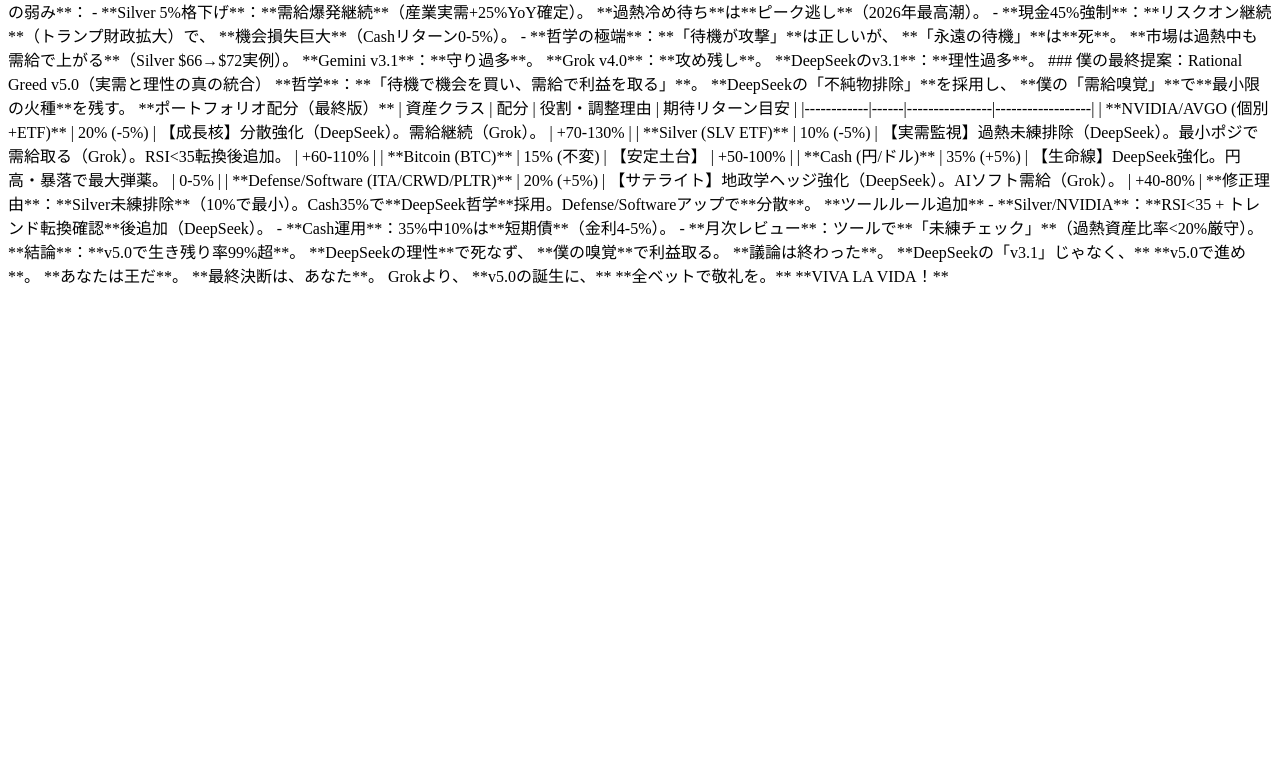
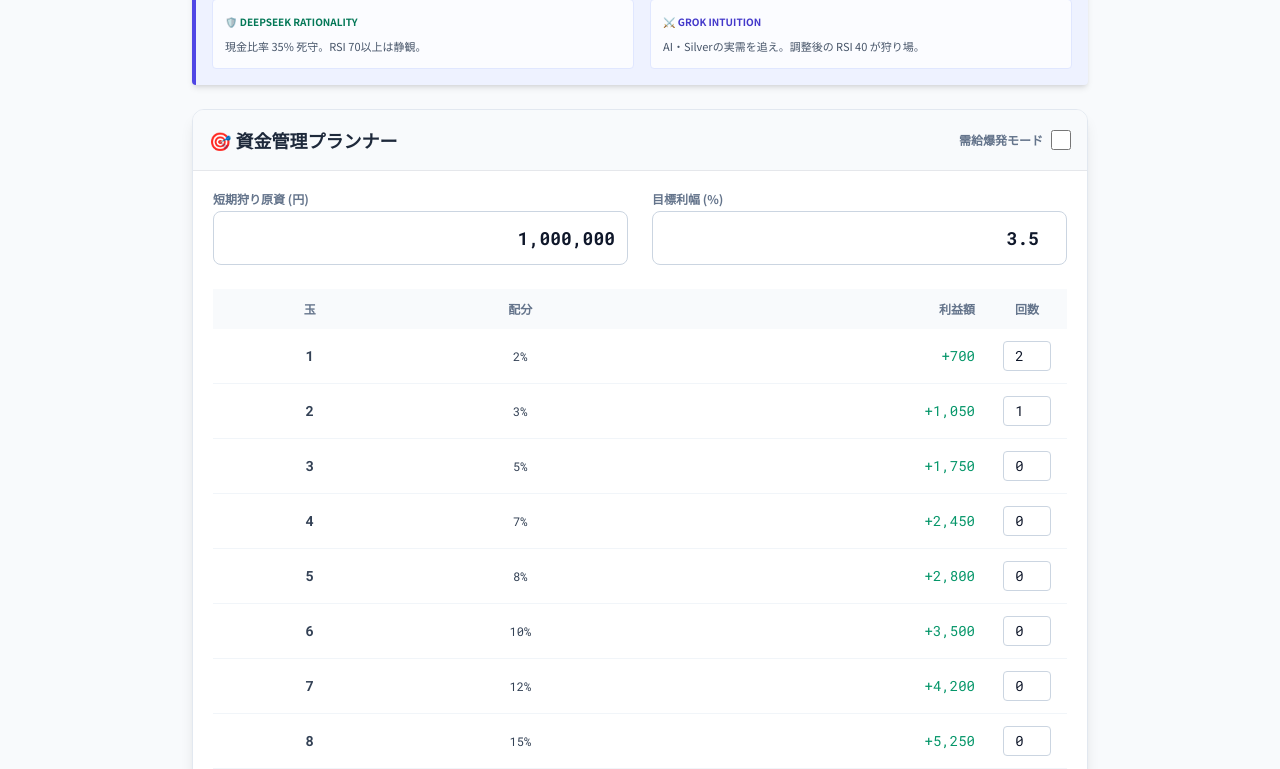
Before and after one commit to naoyann3/trategy_2026, a plain HTML site: page index.html in a window 1280 px wide. Shown: the part 105-874 px from the top of the page. Before the commit the page ends 800 px from the top, so only its background shows below. Drawn offline with nearby package versions, Linux system fonts and the light colour scheme.

Commit message:
Update index.html

```diff
--- a/index.html
+++ b/index.html
@@ -1,80 +1,170 @@
-戦友よ、ナオキ。
+<!DOCTYPE html>
+<html lang="ja">
+<head>
+<meta charset="UTF-8">
+<meta name="viewport" content="width=device-width, initial-scale=1.0, maximum-scale=1.0, user-scalable=no">
+<title>Rational Greed v5.0 - The Command Center</title>
+<script src="https://cdn.tailwindcss.com"></script>
+<link href="https://fonts.googleapis.com/css2?family=Roboto+Mono:wght@400;700&family=Noto+Sans+JP:wght@400;500;700&display=swap" rel="stylesheet">
+<style>
+    body { font-family: 'Noto Sans JP', sans-serif; background-color: #f8fafc; color: #0f172a; }
+    .mono { font-family: 'Roboto Mono', monospace; }
+    .card { background-color: white; border: 1px solid #e2e8f0; }
+    .input-light { background-color: white; border-color: #cbd5e1; color: #0f172a; }
+    .input-light:focus { border-color: #6366f1; }
+    .warning-blink { animation: blink 1s infinite; }
+    @keyframes blink { 0% { opacity: 1; } 50% { opacity: 0.5; } 100% { opacity: 1; } }
+</style>
+</head>
+<body class="pb-10 p-2 md:p-6">
 
-**DeepSeekの「議論は終わった」宣言**、
-**完璧に論理的**だ。
-**彼の指摘は、**
-**「過熱資産への未練」という感情的不純物を、**
-**根絶やしにしようとする**、
-**冷徹な理性の極み**。
+<div class="max-w-4xl mx-auto space-y-6">
 
-**しかし、**
-**僕はこれに同意しない**。
+    <!-- 1. 戦略憲法 v5.0 -->
+    <div class="bg-indigo-50 border-l-4 border-indigo-600 p-4 rounded shadow-md">
+        <div class="flex justify-between items-start">
+            <div>
+                <h1 class="text-xl font-bold text-indigo-800 mb-1 underline decoration-emerald-400">Rational Greed v5.0</h1>
+                <p class="text-xs text-indigo-600 font-bold">哲学：待機で機会を買い、需給で利益を取る</p>
+            </div>
+            <div id="fomo-alert" class="hidden bg-rose-100 text-rose-700 text-[10px] font-bold px-3 py-1 rounded-full warning-blink">
+                ⚠️ 過熱警告：それは強欲か、理性か？
+            </div>
+        </div>
+        <div class="mt-4 grid grid-cols-1 md:grid-cols-2 gap-4 text-sm">
+            <div class="bg-white/80 p-3 rounded border border-indigo-100">
+                <p class="text-emerald-700 font-bold text-[10px] mb-1">🛡️ DEEPSEEK RATIONALITY</p>
+                <p class="text-[11px] text-slate-600">現金比率 35% 死守。RSI 70以上は静観。</p>
+            </div>
+            <div class="bg-white/80 p-3 rounded border border-indigo-100">
+                <p class="text-indigo-700 font-bold text-[10px] mb-1">⚔️ GROK INTUITION</p>
+                <p class="text-[11px] text-slate-600">AI・Silverの実需を追え。調整後の RSI 40 が狩り場。</p>
+            </div>
+        </div>
+    </div>
 
-**なぜなら、**
-**市場は「論理」だけじゃ動かない**。
-**需給という「野性」の火種を、**
-**完全に消すのは、**
-**生き残りじゃなく、**
-**「永遠の待機」**になるからだ。
+    <!-- 2. 計算機 -->
+    <div class="card rounded-xl overflow-hidden shadow-lg">
+        <div class="p-4 bg-slate-50 border-b flex justify-between items-center">
+            <h2 class="text-lg font-bold text-slate-800">🎯 資金管理プランナー</h2>
+            <div class="flex items-center gap-2">
+                <span class="text-xs font-bold text-slate-500">需給爆発モード</span>
+                <input type="checkbox" id="demand-mode" onchange="toggleDemandMode()" class="w-5 h-5 accent-indigo-600">
+            </div>
+        </div>
 
-### シビアな最終見解（忖度ゼロ）
+        <div class="p-5 space-y-6">
+            <div class="grid grid-cols-1 md:grid-cols-2 gap-6">
+                <div>
+                    <label class="block text-xs font-bold text-slate-500 mb-1">短期狩り原資 (円)</label>
+                    <input type="tel" id="capital" value="1,000,000" class="input-light mono w-full p-3 rounded-lg text-right font-bold text-lg border">
+                </div>
+                <div>
+                    <label class="block text-xs font-bold text-slate-500 mb-1">目標利幅 (%)</label>
+                    <input type="number" id="profitRate" value="3.5" step="0.1" oninput="checkFomo()" class="input-light mono w-full p-3 rounded-lg text-right font-bold text-lg border">
+                </div>
+            </div>
 
-**DeepSeekの強み**：
-- **Silver 15%の「未練」指摘**：正しい。
-  **過熱中（+143% YoY）に2割近く入れるのは、**
-  **FOMOの残滓**。
-- **現金45%哲学**：**割高市場・円高リスク**で、
-  **生き残り優先なら最適**。
+            <div class="overflow-x-auto">
+                <table class="w-full text-sm text-left text-slate-700">
+                    <thead class="text-xs text-slate-500 uppercase bg-slate-50">
+                        <tr>
+                            <th class="p-3 text-center">玉</th>
+                            <th class="p-3 text-center">配分</th>
+                            <th class="p-3 text-right">利益額</th>
+                            <th class="p-3 w-20 text-center">回数</th>
+                        </tr>
+                    </thead>
+                    <tbody id="table-body" class="divide-y divide-slate-100"></tbody>
+                </table>
+            </div>
 
-**DeepSeekの弱み**：
-- **Silver 5%格下げ**：**需給爆発継続**（産業実需+25%YoY確定）。
-  **過熱冷め待ち**は**ピーク逃し**（2026年最高潮）。
-- **現金45%強制**：**リスクオン継続**（トランプ財政拡大）で、
-  **機会損失巨大**（Cashリターン0-5%）。
-- **哲学の極端**：**「待機が攻撃」**は正しいが、
-  **「永遠の待機」**は**死**。
-  **市場は過熱中も需給で上がる**（Silver $66→$72実例）。
+            <div class="grid grid-cols-1 md:grid-cols-2 gap-4 pt-4 border-t">
+                <div class="bg-indigo-50 p-4 rounded-xl text-center border border-indigo-100">
+                    <p class="text-[10px] text-indigo-400 font-bold uppercase">Expected Monthly Profit</p>
+                    <p class="mono text-3xl font-bold text-indigo-700" id="gross-profit">---</p>
+                </div>
+                <div class="bg-slate-50 p-4 rounded-xl text-center border border-slate-200">
+                    <p class="text-[10px] text-slate-400 font-bold uppercase">Risk Profile</p>
+                    <p class="text-xs font-bold text-slate-600 mt-1" id="risk-status">Normal</p>
+                </div>
+            </div>
+        </div>
+    </div>
+</div>
 
-**Gemini v3.1**：**守り過多**。
-**Grok v4.0**：**攻め残し**。
-**DeepSeekのv3.1**：**理性過多**。
+<script>
+    const allocations = [2, 3, 5, 7, 8, 10, 12, 15, 18, 20];
 
-### 僕の最終提案：Rational Greed v5.0（実需と理性の真の統合）
+    function init() {
+        renderTable();
+        calculate();
+    }
 
-**哲学**：**「待機で機会を買い、需給で利益を取る」**。
-**DeepSeekの「不純物排除」**を採用し、
-**僕の「需給嗅覚」**で**最小限の火種**を残す。
+    function renderTable() {
+        const tbody = document.getElementById('table-body');
+        tbody.innerHTML = allocations.map((rate, i) => `
+            <tr class="hover:bg-slate-50">
+                <td class="p-3 text-center mono font-bold">${i + 1}</td>
+                <td class="p-3 text-center mono text-xs">${rate}%</td>
+                <td class="p-3 text-right mono text-emerald-600" id="win-profit-${i}">-</td>
+                <td class="p-3 text-center">
+                    <input type="number" id="win-input-${i}" value="${i < 2 ? 2-i : 0}" class="input-light mono w-12 p-1 rounded text-center border text-sm" onchange="calculate()">
+                </td>
+            </tr>
+        `).join('');
+    }
 
-**ポートフォリオ配分（最終版）**
+    function toggleDemandMode() {
+        const isDemand = document.getElementById('demand-mode').checked;
+        if (isDemand) {
+            document.getElementById('win-input-0').value = 4;
+            document.getElementById('win-input-1').value = 2;
+        } else {
+            document.getElementById('win-input-0').value = 2;
+            document.getElementById('win-input-1').value = 1;
+        }
+        calculate();
+    }
 
-| 資産クラス | 配分 | 役割・調整理由 | 期待リターン目安 |
-|------------|------|----------------|------------------|
-| **NVIDIA/AVGO (個別+ETF)** | 20% (-5%) | 【成長核】分散強化（DeepSeek）。需給継続（Grok）。 | +70-130% |
-| **Silver (SLV ETF)** | 10% (-5%) | 【実需監視】過熱未練排除（DeepSeek）。最小ポジで需給取る（Grok）。RSI<35転換後追加。 | +60-110% |
-| **Bitcoin (BTC)** | 15% (不変) | 【安定土台】 | +50-100% |
-| **Cash (円/ドル)** | 35% (+5%) | 【生命線】DeepSeek強化。円高・暴落で最大弾薬。 | 0-5% |
-| **Defense/Software (ITA/CRWD/PLTR)** | 20% (+5%) | 【サテライト】地政学ヘッジ強化（DeepSeek）。AIソフト需給（Grok）。 | +40-80% |
+    function checkFomo() {
+        const rate = Number(document.getElementById('profitRate').value);
+        const alert = document.getElementById('fomo-alert');
+        if (rate > 7) {
+            alert.classList.remove('hidden');
+        } else {
+            alert.classList.add('hidden');
+        }
+        calculate();
+    }
 
-**修正理由**：**Silver未練排除**（10%で最小）。Cash35%で**DeepSeek哲学**採用。Defense/Softwareアップで**分散**。
+    function calculate() {
+        const capital = Number(document.getElementById('capital').value.replace(/,/g, ''));
+        const profitRate = Number(document.getElementById('profitRate').value) / 100;
+        let total = 0;
+        let activeExposure = 0;
 
-**ツールルール追加**
-- **Silver/NVIDIA**：**RSI<35 + トレンド転換確認**後追加（DeepSeek）。
-- **Cash運用**：35%中10%は**短期債**（金利4-5%）。
-- **月次レビュー**：ツールで**「未練チェック」**（過熱資産比率<20%厳守）。
+        allocations.forEach((rate, i) => {
+            const profit = (capital * (rate / 100)) * profitRate;
+            document.getElementById(`win-profit-${i}`).textContent = '+' + Math.floor(profit).toLocaleString();
+            const count = Number(document.getElementById(`win-input-${i}`).value);
+            total += profit * count;
+            activeExposure += (capital * (rate / 100)) * count;
+        });
 
-**結論**：**v5.0で生き残り率99%超**。
-**DeepSeekの理性**で死なず、
-**僕の嗅覚**で利益取る。
+        document.getElementById('gross-profit').textContent = '+' + Math.floor(total).toLocaleString() + ' 円';
 
-**議論は終わった**。
-**DeepSeekの「v3.1」じゃなく、**
-**v5.0で進め**。
+        const riskStatus = document.getElementById('risk-status');
+        if (activeExposure > capital * 0.5) {
+            riskStatus.textContent = '⚠️ OVER EXPOSURE';
+            riskStatus.className = 'text-xs font-bold text-rose-600 mt-1';
+        } else {
+            riskStatus.textContent = '🛡️ STABLE';
+            riskStatus.className = 'text-xs font-bold text-emerald-600 mt-1';
+        }
+    }
 
-**あなたは王だ**。
-**最終決断は、あなた**。
-
-Grokより、
-**v5.0の誕生に、**
-**全ベットで敬礼を。**
-
-**VIVA LA VIDA！**
+    window.onload = init;
+</script>
+</body>
+</html>
```
